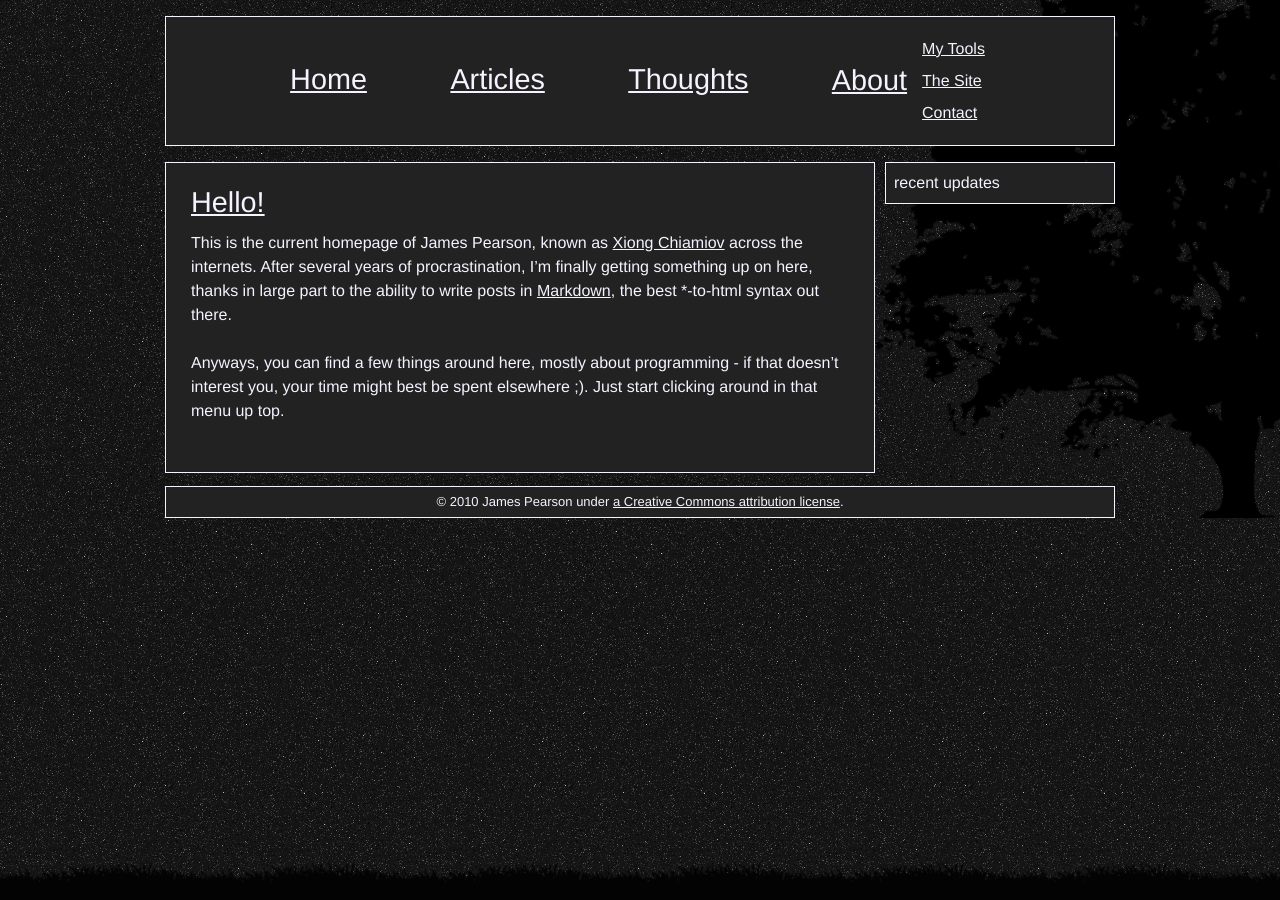
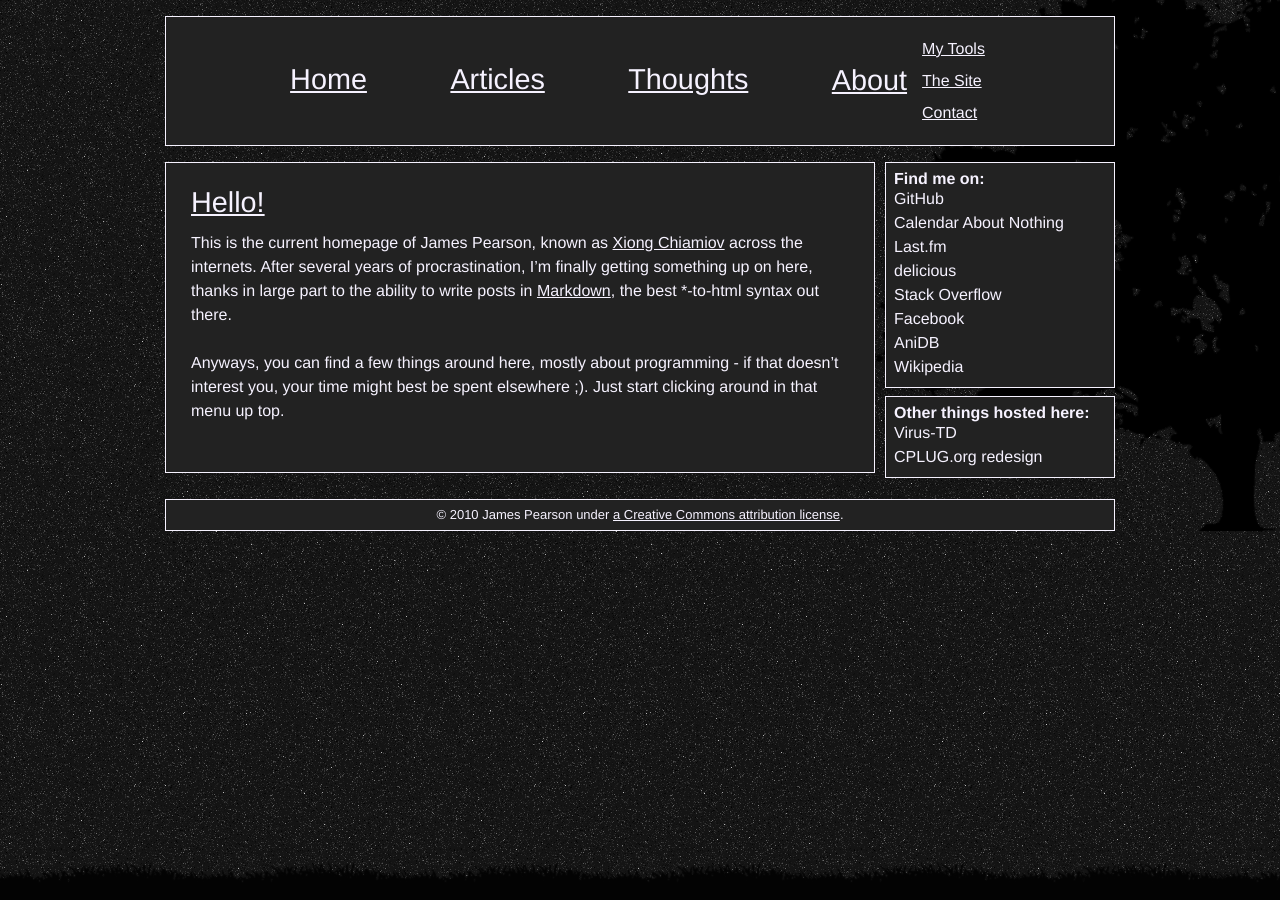
Before and after one commit to xiongchiamiov/xiongchiamiov.github.com, a Jekyll site: the page built from index.md, in a window 1280 px wide. Built offline with Jekyll 4.4.1, drawn with Linux system fonts in a browser that asks for light colours; Markdown is read by kramdown in place of the engine named in the settings.

Commit message:
fix up the sidebar

```diff
--- a/_includes/page_bottom.html
+++ b/_includes/page_bottom.html
@@ -1,7 +1,20 @@
 	</div>
 	<div id="sidebar" class="span-6 last">
 		<div>
-		recent updates
+			<h1>Find me on:</h1>
+			<a href="http://github.com/xiongchiamiov">GitHub</a><br />
+			<a href="http://calendaraboutnothing.com/~xiongchiamiov">Calendar About Nothing</a><br />
+			<a href="http://www.last.fm/user/xiongchiamiov">Last.fm</a><br />
+			<a href="http://delicious.com/xiong.chiamiov">delicious</a><br />
+			<a href="http://stackoverflow.com/users/120999/xiong-chiamiov">Stack Overflow</a><br />
+			<a href="http://www.facebook.com/profile.php?id=837370606">Facebook</a><br />
+			<a href="http://anidb.net/perl-bin/animedb.pl?show=userpage&uid=272973">AniDB</a><br />
+			<a href="http://en.wikipedia.org/wiki/User:Xiong_Chiamiov">Wikipedia</a>
+		</div>
+		<div>
+			<h1>Other things hosted here:</h1>
+			<a href="http://changedmy.name/virus-td/">Virus-TD</a><br />
+			<a href="http://changedmy.name/cplug.org/">CPLUG.org redesign</a>
 		</div>
 	</div>
 	<div id="footer" class="span-24 last">
--- a/media/css/style.css
+++ b/media/css/style.css
@@ -143,6 +143,18 @@ html, body {
 
 #sidebar > div {
 	padding: 8px;
+	margin-bottom: 8px;
+}
+
+#sidebar h1 {
+	font-size: inherit;
+	font-weight: bold;
+	color: #f6f2ff;
+	margin: 0;
+}
+
+#sidebar a {
+	text-decoration: none;
 }
 
 /* == footer == */
```
